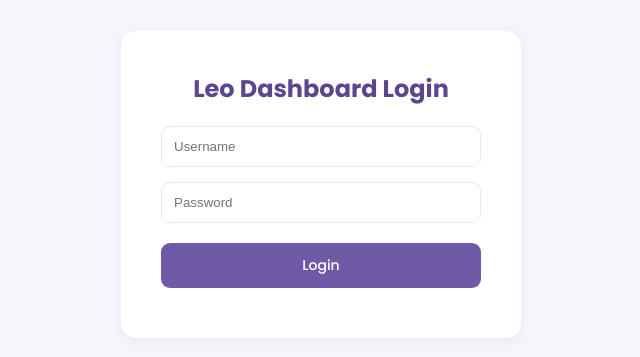
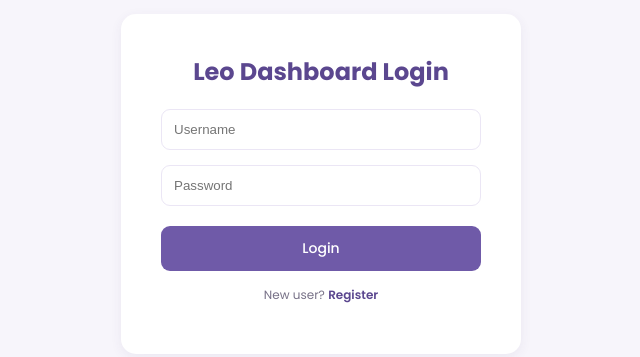
Before and after one commit to e-notarte/leounicapital, a website built with Vite: page index.html in a window 1280 px wide. Shown: the part 216-573 px from the top of the page, without its empty margins (319-959 px from the left). Built offline with nearby package versions, Linux system fonts and the light colour scheme.

Commit message:
Update index.html

```diff
--- a/index.html
+++ b/index.html
@@ -17,6 +17,9 @@
         <input type="text" id="username" placeholder="Username" style="width: 100%; padding: 12px; margin-bottom: 15px; border: 1px solid #ebe6f5; border-radius: 9px;" />
         <input type="password" id="password" placeholder="Password" style="width: 100%; padding: 12px; margin-bottom: 20px; border: 1px solid #ebe6f5; border-radius: 9px;" />
         <button id="loginButton" class="btn btn-primary" style="width: 100%; padding: 12px; font-size: 14px;">Login</button>
+        <div style="text-align: center; margin-top: 15px; font-size: 12px; color: #777187;">
+          New user? <a href="#" style="color: #5b478f; font-weight: 600; text-decoration: none;">Register</a>
+        </div>
         <div id="loginError" style="color: red; font-size: 12px; margin-top: 10px; text-align: center;"></div>
       </div>
     </div>
@@ -32,6 +35,7 @@
           <span>Deposit &amp; Credit Monitoring</span>
         </div>
       </div>
+      <button id="logoutButton" class="btn" style="background: rgba(255,255,255,0.15); color: white;">Log Out</button>
     </div>
 
     <div class="container">
```
